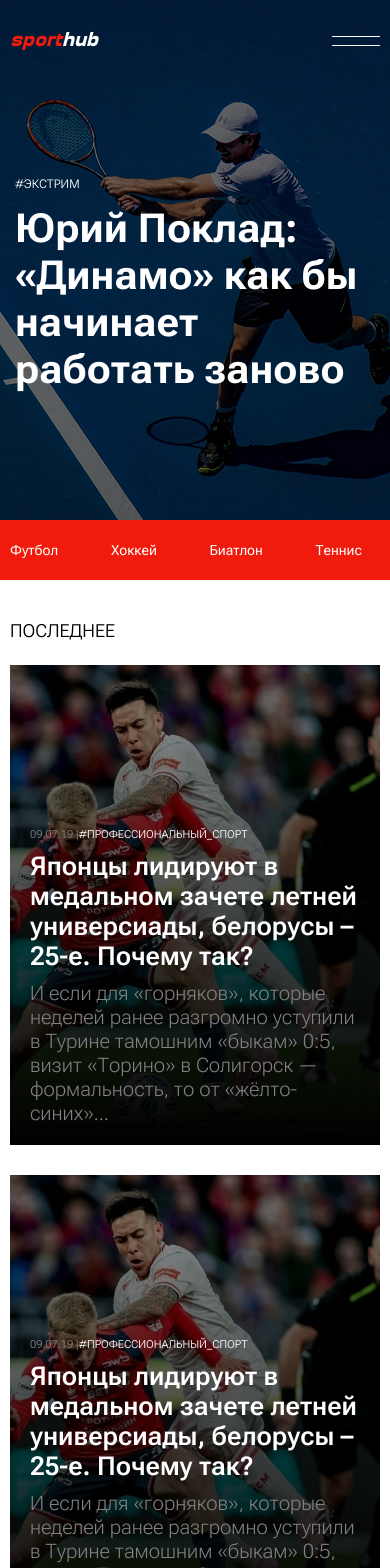
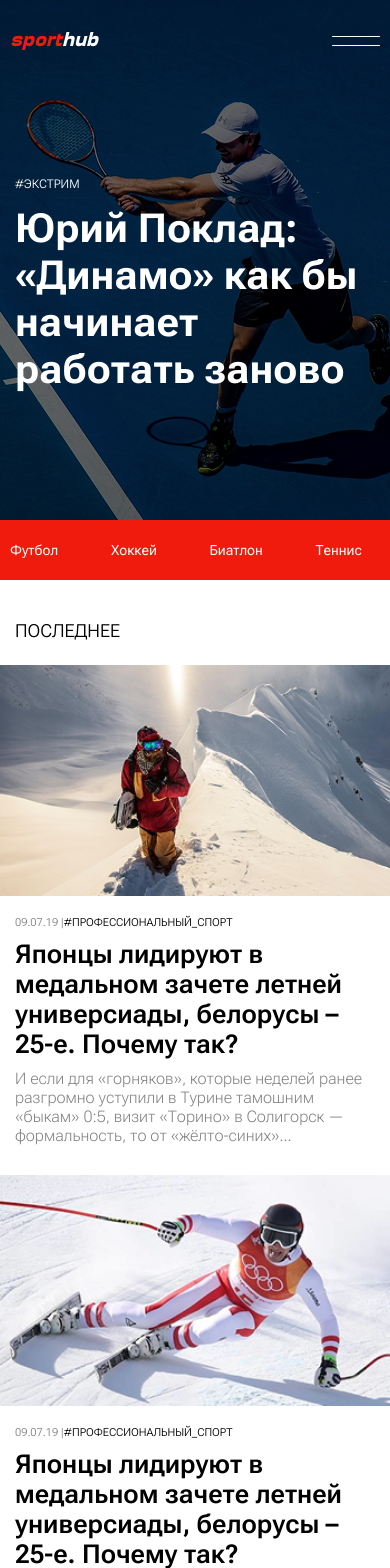
Before and after one commit to uuuuuwwwwwuuuuu/test_task, a React (Create React App) app: page / in a window 390 px wide. Shown: the top 1568 px of the page. Built offline with nearby package versions, Linux system fonts and the light colour scheme.

Commit message:
feat: improved news cards and added wrapper

```diff
--- a/src/components/news/News.scss
+++ b/src/components/news/News.scss
@@ -26,6 +26,7 @@
     justify-content: flex-end;
     position: relative;
     background-position: center;
+    cursor: pointer;
 }
 
 .news_bottom_gradient {
@@ -93,9 +94,50 @@
     margin-top: 24px;
 }
 
+.small_news_card {
+    max-width: 640px;
+    height: 580px;
+    display: flex;
+    flex-direction: column;
+    align-items: flex-start;
+    justify-content: space-between;
+    gap: 20px;
+
+    .news_card_date {
+        color: $black;
+    }
+
+    .news_card_text {
+        padding-bottom: 20px;
+    }
+
+    .news_card_title {
+        color: $black;
+    }
+}
+
+.small_news_card_img {
+    background-size: cover;
+    background-position: center;
+    width: 100%;
+    flex: 1 1;
+}
+
 @media screen and (max-width: 768px) {
     .big_news_card {
         height: 480px;
+    }
+
+    .small_news_card {
+        height: 480px;
+    }
+
+    .small_news_card_img {
+        flex: 1 1;
+    }
+
+    .news_card_info {
+        font-size: 1.6rem;
     }
 
     .news_wrapper {
@@ -107,18 +149,51 @@
     .news_wrapper {
         display: flex;
         flex-direction: column;
+    }
 
+    .news_container {
+        padding: 0;
+    }
+
+    .small_news_card {
+        .news_card_text {
+            padding-bottom: 15px;
+            padding: 0 15px;
+        }
+    }
+
+    .last_news {
+        margin-left: 15px;
+    }
+
+    .big_news_card {
+        margin: 0 15px;
     }
 }
 
 @media screen and (max-width: 320px) {
     .news_container {
-        padding: 0 15px;
+        padding: 0;
     }
 
     .big_news_card {
         max-width: 290px;
         height: 290px;
+
+    }
+
+    .small_news_card {
+        height: 370px;
+    }
+
+    .small_news_card {
+        .news_card_text {
+            padding-bottom: 15px;
+        }
+    }
+
+    .small_news_card_img {
+        height: 185px;
     }
 
     .news_card_title {
--- a/src/components/news/News.tsx
+++ b/src/components/news/News.tsx
@@ -3,9 +3,10 @@ import './News.scss';
 
 
 const NewsCard: FC<{size: 'big' | 'small', imgSrc: string}> = ({size, imgSrc}) => {
+    const dynamicPath = `${process.env.PUBLIC_URL}/img/${imgSrc}.png`;
     if (size === 'big') {
         return (
-            <div className='big_news_card' style={{backgroundImage: `url(${process.env.PUBLIC_URL}/img/${imgSrc}.png)`}} >
+            <div className='big_news_card' style={{backgroundImage: `url(${dynamicPath})`}} >
                 <div className='news_card_text'>
                     <span className='news_card_date'>
                         <span>09.07.19 |</span>#ПРОФЕССИОНАЛЬНЫЙ_СПОРТ
@@ -23,7 +24,20 @@ const NewsCard: FC<{size: 'big' | 'small', imgSrc: string}> = ({size, imgSrc}) =
         )
     }
     return (
-        <div></div>
+        <div className='small_news_card' >
+            <div className="small_news_card_img" style={{backgroundImage: `url(${dynamicPath})`}}></div>
+            <div className='news_card_text'>
+                <span className='news_card_date'>
+                    <span>09.07.19 |</span>#ПРОФЕССИОНАЛЬНЫЙ_СПОРТ
+                </span>
+                <span className='news_card_title' >
+                    Японцы лидируют в медальном зачете летней универсиады, белорусы – 25-е. Почему так?
+                </span>
+                <span className='news_card_info'>
+                    И если для «горняков», которые неделей ранее разгромно уступили в Турине тамошним «быкам» 0:5, визит «Торино» в Солигорск — формальность, то от «жёлто-синих»...
+                </span>
+            </div>
+        </div>
     )
 }
 
@@ -32,7 +46,11 @@ const News: FC = () => {
         <div className="news_container">
             <span className='last_news'>Последнее</span>
             <div className='news_wrapper'>
+                <NewsCard size='small' imgSrc='new-2'/>
+                <NewsCard size='small' imgSrc='new-3'/>
                 <NewsCard size='big' imgSrc='new-1'/>
+                <NewsCard size='small' imgSrc='new-2'/>
+                <NewsCard size='small' imgSrc='new-3'/>
                 <NewsCard size='big' imgSrc='new-1'/>
             </div>
 
```
Also changed, not shown: public/Img/new-2.png (added), public/Img/new-3.png (added).
